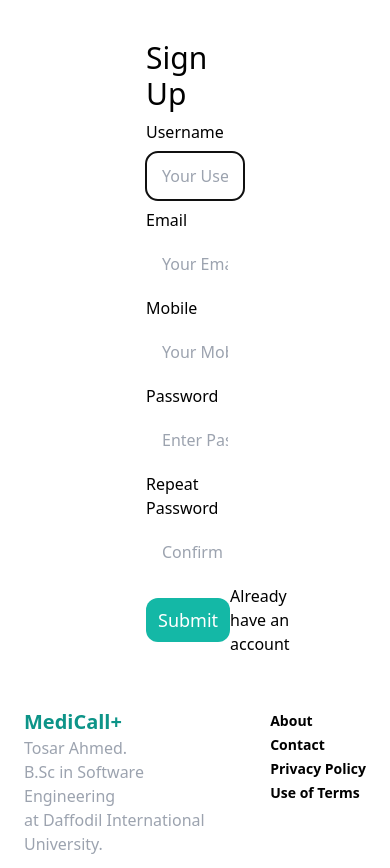
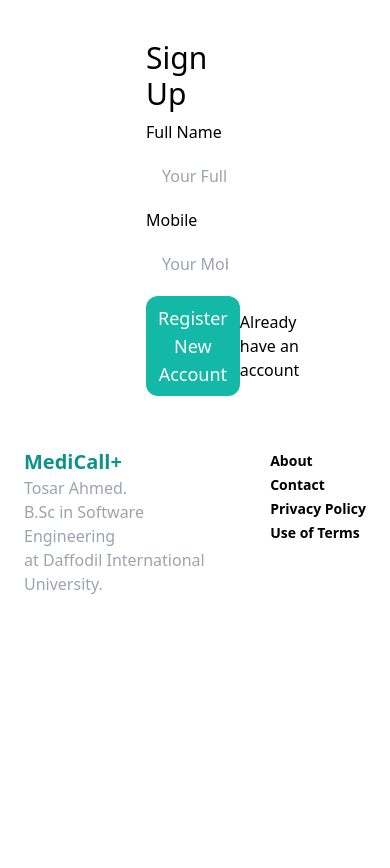
Before and after one commit to TosarAhmed/medicall-, a Django app: page /signup/ in a window 390 px wide. Shown: the part 65-933 px from the top of the page. After the commit the page ends 659 px from the top, so only its background shows below. Run offline with Django 5.2, Linux system fonts and the light colour scheme; some libraries are stand-ins or nearby versions.

Commit message:
Login and signup with phone added

```diff
--- a/core/forms.py
+++ b/core/forms.py
@@ -37,11 +37,13 @@ class SignupForm (UserCreationForm):
 
     password1 = forms.CharField(widget = forms.PasswordInput(attrs={
         'placeholder': 'Enter Password',
+        'value': '@Xuser123#',
         'class': 'w-full px-4 py-3 rounded-xl'
     }))
 
     password2 = forms.CharField(widget = forms.PasswordInput(attrs={
         'placeholder': 'Confirm Password',
+        'value': '@Xuser123#',
         'class': 'w-full px-4 py-3 rounded-xl'
     }))
 
--- a/core/templates/core/base.html
+++ b/core/templates/core/base.html
@@ -35,7 +35,7 @@
             <!-- <a href="{% url 'dashboard:index' %}" , class="text-sm font-semibold hover:text-teal-400">Dashboard</a> -->
             <form method="post" class="inline" action="{% url 'core:logout' %}">
                 {% csrf_token %}
-                <button type="submit" class="text-sm text-red-600 font-semibold hover:text-red-800">Logout - ({{request.user.username}})</button>
+                <button type="submit" class="text-sm text-red-600 font-semibold hover:text-red-800">Logout - ({{request.user.first_name}})</button>
             </form>
 
 
--- a/core/templates/core/otp.html
+++ b/core/templates/core/otp.html
@@ -6,7 +6,7 @@
 
 <div class="w-1/3 my-6 mx-auto p-6 rounded-xl">
     <p class="text-xl font-semibold text-teal-600">MediCall+</p>
-    <h1 class="mb-4 text-xl">Login</h1>
+    <h1 class="mb-4 text-xl">Verify OTP</h1>
 
     <form method="POST" action="{% url 'core:verify-otp' %}">
         {% csrf_token %}
--- a/core/templates/core/signup.html
+++ b/core/templates/core/signup.html
@@ -7,45 +7,24 @@
 <div class="w-1/3 my-2 mx-auto p-2 rounded-xl">
     <h1 class="mb-2 text-3xl">Sign Up</h1>
 
-    <form method="post" action=".">
+    <form method="POST" action="{% url 'core:signup' %}">
         {% csrf_token %}
-
+        {% if error %}
+            <p class="text-red-600 font-semibold py-3">{{error}}</p>
+        {% endif %}
         <div class="mb-2">
-            <label class="inline-block mb-2">Username</label><br>
-            {{ form.username }}
-        </div>
-
-        <div class="mb-2">
-            <label class="inline-block mb-2">Email</label><br>
-            {{ form.email }}
+            <label class="inline-block mb-2">Full Name</label><br>
+            <input type="text" placeholder="Your Full Name" name="fullname" class='w-full px-4 py-3 rounded-xl'>
         </div>
 
         <div class="mb-2">
             <label class="inline-block mb-2">Mobile</label><br>
-            {{ form.mobile }}
+            <input type="text" placeholder="Your Mobile Number" name="mobile" class='w-full px-4 py-3 rounded-xl'>
         </div>
 
-        <div class="mb-2">
-            <label class="inline-block mb-2">Password</label><br>
-            {{ form.password1 }}
-        </div>
 
-        <div class="mb-2">
-            <label class="inline-block mb-2">Repeat Password</label><br>
-            {{ form.password2 }}
-        </div>
-
-        {% if form.errors or form.non_field_errors %}
-            <div class="mb-2 p-6 bg-red-100 rounded-xl">
-                {% for field in form %}
-                    {{ field.errors }}
-                {% endfor %}
-
-                {{ form.non_field_errors }}
-            </div>
-        {% endif %}
         <div class="flex justify-between items-center">
-            <button class="px-3 py-2 text-lg bg-teal-500 hover:bg-teal-700 rounded-xl text-white">Submit</button>
+            <button class="px-3 py-2 text-lg bg-teal-500 hover:bg-teal-700 rounded-xl text-white">Register New Account</button>
 
             <a href="{% url 'core:login' %}", class=" hover:text-teal-400">Already have an account</a>
 
--- a/core/views.py
+++ b/core/views.py
@@ -6,7 +6,9 @@ from item.models import Category, Item
 from .forms import SignupForm
 import requests
 import random
+import uuid
 from django.conf import settings
+import re
 
 def index(request):
     items = Item.objects.filter(is_sold=False)
@@ -42,12 +44,20 @@ def verify_otp(request):
 
         return redirect('core:login')
 
+    elif not request.session.get('user_id'):
+        return redirect('core:login')
     else:
-        return redirect('core:login')
+        return render(request, 'core/otp.html')
 
 def userlogin(request):
     if request.method == 'POST':
+
         phone = request.POST.get('phone')
+        if not validate_bangladeshi_mobile_number(phone):
+            return render(request, 'core/login.html', {"error": "Invalid Phone number"})
+
+        phone = validate_bangladeshi_mobile_number(phone)
+
         if UserOTP.objects.filter(mobile=phone).exists():
             # random 6 digit otp code
             otp_code = str(random.randint(100000, 999999))
@@ -59,7 +69,7 @@ def userlogin(request):
             # Send top to user phone number
             send_otp(otpModel)
             request.session['user_id'] = otpModel.user.id
-            return render(request, 'core/otp.html', {"userid": otpModel.user.id})
+            return redirect('core:verify-otp')
         else:
             return render(request, 'core/login.html', {"error": "User with this phone number does not exists!"})
     return render(request, 'core/login.html')
@@ -67,22 +77,44 @@ def userlogin(request):
 def signup(request):
 
     if request.method == 'POST':
-        form = SignupForm(request.POST)
+        full_name = request.POST.get('fullname')
+        mobile_number = request.POST.get('mobile')
 
-        if form.is_valid():
-            form.save()
-            return redirect ('/login/')
+        if not validate_bangladeshi_mobile_number(mobile_number):
+            return render(request, 'core/signup.html', {"error": "Invalid mobile number!"})
 
-    else:
+        # Conver into valid mobile number if string exists it can detect it
+        mobile_number = validate_bangladeshi_mobile_number(mobile_number)
 
-        form = SignupForm()
-    return render(request, 'core/signup.html',  {"form": form})
+        username = generate_unique_username()
+
+        if mobile_number and full_name:
+            if UserOTP.objects.filter(mobile=mobile_number).exists():
+                return render(request, 'core/signup.html', {"error": "An account with this phone number already exists!"})
+            else:
+                new_user = User.objects.create_user(
+                    username=username,
+                    first_name=full_name,
+                    password='@Xuser123$'
+                )
+                if new_user:
+                    otp_code = str(random.randint(100000, 999999))
+                    new_otp_model = UserOTP.objects.create(user=new_user, mobile=mobile_number, otp_code=otp_code)
+                    send_otp(new_otp_model)
+                    request.session['user_id'] = new_user.id
+                    return redirect('core:verify-otp')
+                else:
+                    return render(request, 'core/signup.html', {"error": "New user creation failed! try again later."})
+        else:
+            return render(request, 'core/signup.html', {"error": "Full name and Mobile number is required!"})
+
+    return render(request, 'core/signup.html')
 
 
 def send_otp(userOtpModel):
 
     message = f"""
-    Hi {userOtpModel.user.username},
+    Hi {userOtpModel.user.first_name},
     Your OTP code for Medicall+ is: {userOtpModel.otp_code}
     """
     url = "http://bulksmsbd.net/api/smsapi"
@@ -102,3 +134,19 @@ def send_otp(userOtpModel):
         return res  # Parse and return the JSON response
     except requests.RequestException as e:
         return {"error": str(e)}
+
+
+def generate_unique_username(base_name="user"):
+    while True:
+        unique_username = f"{base_name}_{uuid.uuid4().hex[:8]}"
+        if not User.objects.filter(username=unique_username).exists():
+            return unique_username
+
+def validate_bangladeshi_mobile_number(number_str):
+    pattern = r'^01[3-9]\d{8}$'
+    if re.match(pattern, number_str):
+        # Convert the valid string to an integer
+        return int(number_str)
+    else:
+        # Return an error message if the number is invalid
+        return False
```
Also changed, not shown: db.sqlite3.
